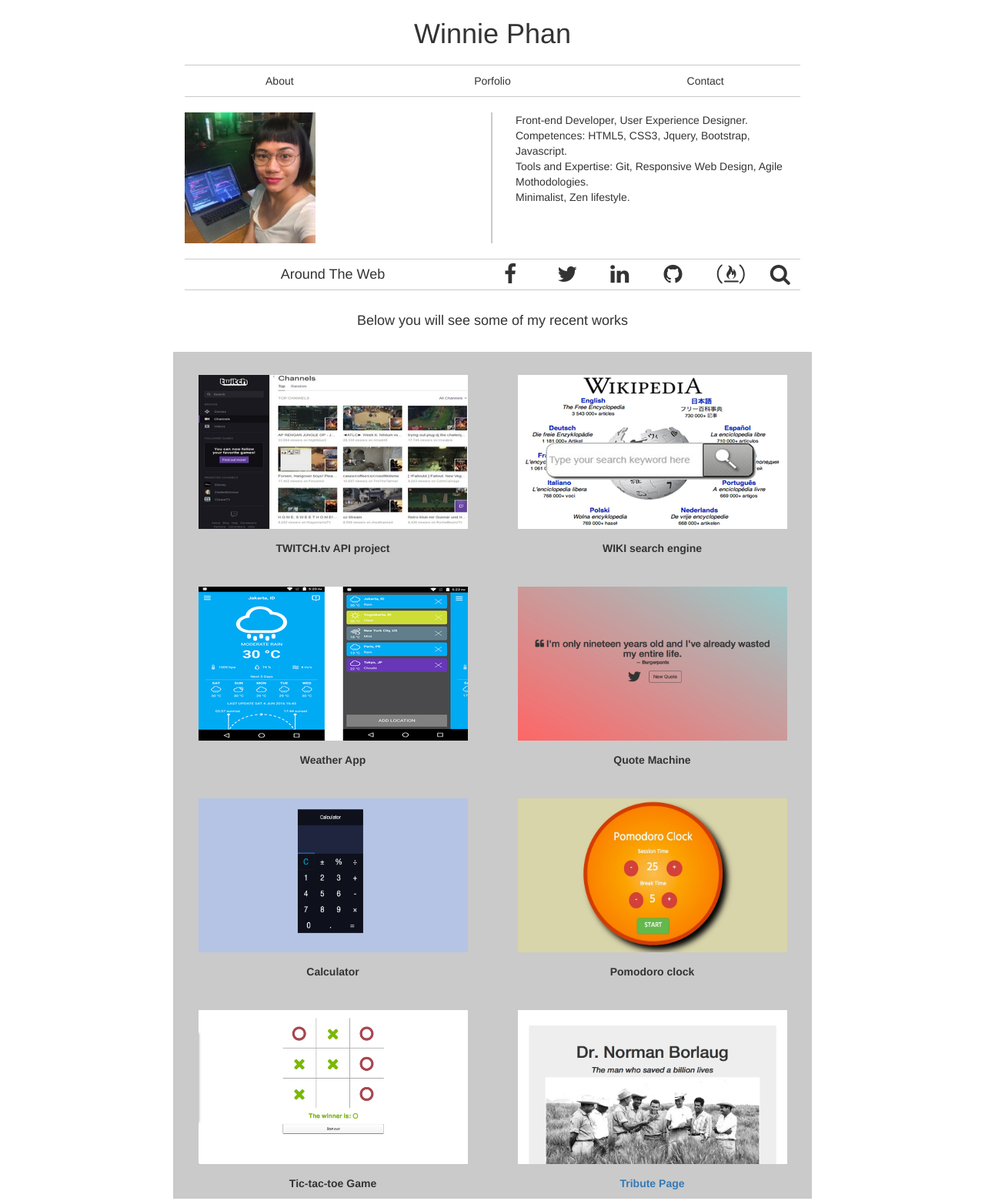
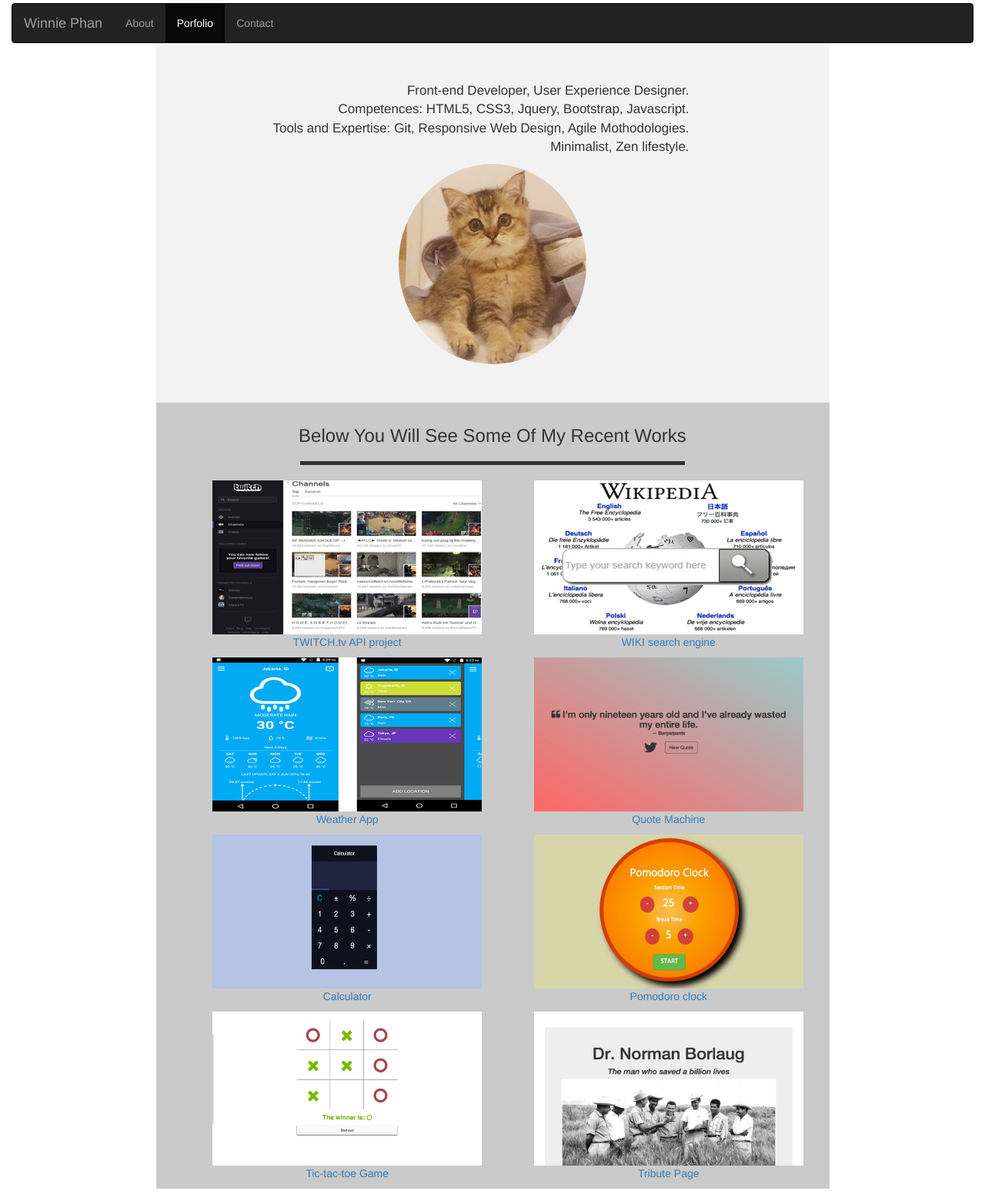
Before and after one commit to winnie1312/freecodecamp-projects, a plain HTML site: page personal-porfolio/winnie-porfolio.html in a window 1280 px wide. Shown: the part 46-1606 px from the top of the page at 77% size. Drawn offline with nearby package versions, Linux system fonts and the light colour scheme.

Commit message:
personal porfolio

```diff
--- a/personal-porfolio/winnie-porfolio.css
+++ b/personal-porfolio/winnie-porfolio.css
@@ -1,130 +1,157 @@
 
 .whole-page {
-
-  width: 100%;
-  height: 1000px;
   margin-top: 50px;
 }
-.nav {
-  border: solid 1px #cacaca;
-  width: 800px;
-  border-left: none;
-  border-right: none;
+
+/** feature area **/
+main header {
+  background-color: #f2f2f2;
+  width: 70%;
   margin: 0 auto;
-  padding-top: 10px;
-  padding-bottom: 10px;
-  margin-top: 20px;
+  text-align: center;
+  margin-top: -20px;
 }
 
-.navbar-item {
-  text-align: center;
+@media (min-width: 1023px) {
+  main header {
+    padding: 50px 30px;
+  }
 }
 
-.nav-link {
-  color: #333;
+#feature-area {
+ display: inline-block;
+ margin-right: 30px;
+}
+#description {
+  font-size: 17px;
+  text-align: right;
+}
+
+main header img {
+  max-width: 30%;
+  max-height: 30%;
+  width: 250px;
+  border-radius: 50%;
+  /* display: inline-block; */
 
 }
-.navbar-item a:hover {
+
+
+
+/*SOCIAL ICONS*/
+.icon-item {
+  margin-left: 15px;
+  margin-right: 15px;
+}
+#social-icons {
+  display: inline-block;
+}
+.icon-item {
+  list-style-type: none;
+  display: inline-block;
+  font-weight: bold;
+}
+.icon-item a:hover {
   opacity: 0.7;
   text-decoration: none;
   color: #333;
 }
 
-/** feature area **/
-.feature-area {
-  width: 800px;
-  margin: 0 auto;
-  margin-top: 20px;
-  margin-bottom: 20px;
-}
 
-.img {
-  border: 2px solid #cacaca;
-  border-top: none;
-  border-bottom: none;
-  border-left: none;
-  margin: 0 auto;
-}
-.picture {
-  max-width: 170px;
-  /* margin: 0 auto; */
-}
-
-#description {
-  padding-left: 15px;
-}
-
-/**SOCIAL ICONS**/
-.social-icons {
-  border: 1px solid #cacaca;
-  border-left: none;
-  border-right: none;
-  width: 800px;
-  margin: 0 auto;
-  /* padding-top: 10px;
-  padding-bottom: 5 px; */
-}
 .media {
   margin: auto 0;
 }
 
 .fa-icon {
   color: #333;
-  padding-top: 5px;
+  margin-top: 10px;
 }
 
 
 
-/*test*/
-/* .social-menu {
-  width: 700px;
+
+
+
+
+#h3 {
+  padding-top: 30px;
+  text-transform: capitalize;
+}
+
+.hr {
+  border-top: solid 5px;
+  text-align: center;
+  max-width: 500px;
+}
+
+/**porfolio**/
+#porfolio {
+  width: 70%;
+  margin: 0 auto;
+  margin-top: -20px;
+  background-color: #cacaca;
+}
+
+#porfolio .grid {
+  list-style-type: none;
+  display: flex;
+  flex-flow: row wrap;
+  display: -webkit-flex;
+  -webkit-flex-flow: row wrap;
+  text-align: center;
   margin: 0 auto;
 }
 
-#menu {
-  width: 400px;
+#porfolio .grid li {
+
   margin: 0 auto;
+  /* margin: 20px; */
 }
-.menu-item {
-  list-style-type: none;
-  display: inline-block;
-  margin-left: 25px;
-  margin-right: 25px;
+
+.po{
+  width: 350px;
+  height: 200px;
+}
+
+/* .row {
+  width: 70%;
 } */
 
+/* .porfolio-item {
+  padding: 0;
+  background-color: blue;
 
-#h4 {
-  margin: 30px;
-}
 
-/**porfolio**/
-.porfolio {
-  width: 800px;
-  margin: 0 auto;
+  max-width: 100%;
+  max-height: 100%;
+  width: 250px;
+} */
 
-}
+/* .porfolio-item:hover {
+  opacity: 0.7;
+}  */
 
-.porfolio-item {
-  /* border: 1px solid #333333; */
-  padding: 0 auto;
-  background-color: #cacaca;
-
-}
-
-.po {
+/* .po {
   width: 350px;
   height: 200px;
   display: block;
   margin: 0 auto;
   margin-top: 30px;
-}
 
-.po-title {
+} */
+
+/* .po-title {
   text-align: center;
   padding-top: 15px;
   font-size: 14px;
   font-weight: 600;
-}
+  color:#333;
+} */
+
+/* .project-link:hover {
+  text-decoration: none;
+
+} */
 
 .footer {
   width: 800px;
@@ -135,3 +162,14 @@
   border-right: none;
   border-bottom: none;
 }
+
+.personal-page-link {
+  text-decoration: none;
+  color: #333;
+  font-weight: bold;
+}
+
+.personal-page-link:hover {
+  opacity: 0.7;
+  text-decoration: none;
+}
--- a/personal-porfolio/winnie-porfolio.html
+++ b/personal-porfolio/winnie-porfolio.html
@@ -9,140 +9,216 @@
     <script src="https://maxcdn.bootstrapcdn.com/bootstrap/3.3.7/js/bootstrap.min.js"></script>
     <!--icon fontawesome link here-->
     <link rel="stylesheet" href="https://maxcdn.bootstrapcdn.com/font-awesome/4.7.0/css/font-awesome.min.css">
-    <!--fonts link here-->
+    <!--media queries link here-->
+    <meta name="viewport" content="width=device-width, initial-scale=1">
   </head>
 
   <body>
     <div class="container-fluid whole-page">
-      <h1 class="text-center title">Winnie Phan</h1>
+
       <!--NAV BAR-->
-      <div class="nav">
-        <div class="row">
-          <div class="col-md-4 navbar-item">
-            <a class="nav-link" href="#">About</a>
+      <nav class="navbar navbar-inverse">
+        <div class="container-fluid">
+          <div class="navbar-header">
+            <button type="button" class="navbar-toggle" data-toggle="collapse" data-target="#nav-items">
+              <span class="icon-bar"></span>
+              <span class="icon-bar"></span>
+              <span class="icon-bar"></span>
+            </button>
+            <a class="navbar-brand" href="#">Winnie Phan</a>
           </div>
-          <div class="col-md-4 navbar-item">
-            <a class="nav-link" href="#">Porfolio</a>
-          </div>
-          <div class="col-md-4 navbar-item">
-            <a class="nav-link" href="#">Contact</a>
+          <div class="collapse navbar-collapse" id="nav-items">
+            <ul class="nav navbar-nav">
+              <li><a href="#feature-area">About</a></li>
+              <li class="active"><a href="#porfolio">Porfolio</a></li>
+              <li><a href="#">Contact</a></li>
+            </ul>
           </div>
         </div>
-      </div>
+      </nav>
+
+      <main>
         <!--FEATURE AREA-->
-      <div class="feature-area ">
-        <div class="row">
-            <div class="col-md-6 img">
-              <img class="picture" src="./image-github.jpeg" alt="Winnie Phan">
-            </div>
-            <div class="col-md-6 bio">
+        <header>
+          <div id="feature-area">
             <p id="description">
               Front-end Developer, User Experience Designer.
-                </br> Competences: HTML5, CSS3, Jquery, Bootstrap, Javascript.
-                </br> Tools and Expertise: Git, Responsive Web Design, Agile Mothodologies.
+            </br>Competences: HTML5, CSS3, Jquery, Bootstrap, Javascript.
+            </br>Tools and Expertise: Git, Responsive Web Design, Agile Mothodologies.
             </br> Minimalist, Zen lifestyle.
             </p>
           </div>
-        </div>
-      </div>
-      <div class="social-icons">
-        <div class="row">
-          <div class="col-md-6">
-            <h4 class="text-center" id="media">Around The Web</h4>
-          </div>
-          <div class="col-md-1">
-              <a href="#" alt="WinniePhan facebook"><i class="fa fa-facebook fa-icon fa-2x"></i></a>
-          </div>
-          <div class="col-md-1">
-            <a href="#" alt="WinniePhan Twitter"><i class="fa fa-twitter fa-icon fa-2x"></i></a>
-          </div>
-          <div class="col-md-1">
-              <a href="#" alt="WinniePhan Linkedin"><i class="fa fa-Linkedin fa-icon fa-2x"></i></a>
-          </div>
-          <div class="col-md-1">
-            <a href="#" alt="WinniePhan Github"><i class="fa fa-github fa-icon fa-2x"></i></a>
-          </div>
-          <div class="col-md-1">
-              <a href="#" alt="WinniePhan freecodecamp"><i class="fa fa-free-code-camp fa-icon fa-2x "></i></a>
-          </div>
-          <div class="col-md-1">
-              <i class="fa fa-search fa-icon fa-2x"></i>
-          </div>
-        </div>
-      </div>
+          <img src="./avatar.png" alt="Winnie Phan">
+        </header>
 
-      <!-- <div class="social-menu">
-        <ul id="menu">
-          <li class="menu-item twitter">
-            <a href="#" target="_blank" class="fa fa-twitter fa-2x"></a>
+
+      </main>
+
+
+
+
+
+        <!-- <div class="col-md-6" id="social-icons">
+          <ul>
+            <li class="icon-item">
+              <a href="https://twitter.com/nhuphan0404" alt="WinniePhan Twitter" target="_blank">
+                <i class="fa fa-twitter fa-icon fa-2x"></i>
+              </a>
             </li>
-          <li class="menu-item github">
-            <a href="#" target="_blank" class="fa fa-github fa-2x"></a>
+            <li class="icon-item">
+              <a href="#" alt="WinniePhan Linkedin" target="_blank">
+                <i class="fa fa-Linkedin fa-icon fa-2x"></i>
+              </a>
             </li>
-          <li class="menu-item linkedin">
-            <a href="#" target="_blank" class="fa fa-linkedin fa-2x"></a>
+            <li class="icon-item">
+              <a href="https://github.com/winnie1312" alt="WinniePhan Github" target="_blank">
+                <i class="fa fa-github fa-icon fa-2x"></i>
+              </a>
             </li>
-          <li class="menu-item search">
-            <a href="#" target="_blank" class="fa fa-search fa-2x"></a>
+            <li class="icon-item">
+              <a href="https://www.freecodecamp.org/winnie1312" alt="WinniePhan freecodecamp" target="_blank">
+                <i class="fa fa-free-code-camp fa-icon fa-2x "></i>
+              </a>
             </li>
           </ul>
-
         </div> -->
 
-      <h4 id="h4" class="text-center">Below you will see some of my recent works</h4>
+
+
 
       <!--PORFOLIO-->
-      <div class="porfolio">
+      <!-- <div id="porfolio">
+          <h3 id="h3" class="text-center">Below you will see some of my recent works</h3>
+          <hr class="hr">
         <div class="row">
           <div class="col-md-6 porfolio-item">
+            <a href="#" target="_blank" class="project-link">
               <img class="po" src="./witch.jpg" alt="TWITCH.tv-API-project">
               <p class="po-title">TWITCH.tv API project</p>
+            </a>
           </div>
           <div class="col-md-6 porfolio-item">
+            <a href="#" target="_blank" class="project-link">
               <img class="po"  src="./wiki.jpg" alt="wiki-search-engine">
               <p class="po-title">WIKI search engine</p>
+            </a>
           </div>
         </div>
         <div class="row">
           <div class="col-md-6 porfolio-item">
+            <a href="#" target="_blank" class="project-link">
               <img class="po" src="./weatherapp.png" alt="weather-app">
               <p class="po-title">Weather App</p>
+            </a>
           </div>
           <div class="col-md-6 porfolio-item">
+            <a href="#" target="_blank" class="project-link">
               <img class="po" src="./quote-machine.png" alt="quote machine">
               <p class="po-title">Quote Machine</p>
+            </a>
           </div>
         </div>
 
         <div class="row">
           <div class="col-md-6 porfolio-item">
+            <a href="#" target="_blank" class="project-link">
               <img class="po" src="./calculator.png" alt="Calculator">
               <p class="po-title">Calculator</p>
+            </a>
           </div>
           <div class="col-md-6 porfolio-item">
+            <a href="#" target="_blank" class="project-link">
               <img class="po" src="./pomodoro-clock.jpg" alt="pomodoro clock">
               <p class="po-title">Pomodoro clock</p>
+            </a>
           </div>
         </div>
 
         <div class="row">
           <div class="col-md-6 porfolio-item">
+              <a href="#" target="_blank" class="project-link">
                 <img class="po" src="./tic_tac_toe.jpg" alt="Tic-tac-toe Game">
                 <p class="po-title">Tic-tac-toe Game</p>
+              </a>
           </div>
           <div class="col-md-6 porfolio-item">
-            <a href="https://codepen.io/winniephan/full/boWBWN/" target="_blank">
+            <a href="https://codepen.io/winniephan/full/boWBWN/" target="_blank" class="project-link">
               <img class="po" src="./tribute-page.png" alt="Tribute Page">
               <p class="po-title">Tribute Page</p>
             </a>
           </div>
         </div>
+      </div> -->
+
+
+      <!--FLEX BOX TEST-->
+      <div id="porfolio">
+          <h3 id="h3" class="text-center">Below you will see some of my recent works</h3>
+          <hr class="hr">
+          <ul class="grid">
+            <li>
+              <a href="#" target="_blank" class="project-link">
+                  <img class="po" src="./witch.jpg" alt="TWITCH.tv-API-project">
+                  <p class="po-title">TWITCH.tv API project</p>
+                </a>
+            </li>
+            <li>
+
+            <a href="#" target="_blank" class="project-link">
+                <img class="po"  src="./wiki.jpg" alt="wiki-search-engine">
+                <p class="po-title">WIKI search engine</p>
+              </a>
+            </li>
+            <li>
+                <a href="#" target="_blank" class="project-link">
+                    <img class="po" src="./weatherapp.png" alt="weather-app">
+                    <p class="po-title">Weather App</p>
+                  </a>
+            </li>
+            <li>
+                <a href="#" target="_blank" class="project-link">
+                    <img class="po" src="./quote-machine.png" alt="quote machine">
+                    <p class="po-title">Quote Machine</p>
+                  </a>
+            </li>
+            <li>
+                <a href="#" target="_blank" class="project-link">
+                    <img class="po" src="./calculator.png" alt="Calculator">
+                    <p class="po-title">Calculator</p>
+                  </a>
+            </li>
+            <li>
+                <a href="#" target="_blank" class="project-link">
+                    <img class="po" src="./pomodoro-clock.jpg" alt="pomodoro clock">
+                    <p class="po-title">Pomodoro clock</p>
+                  </a>
+            </li>
+            <li>
+                <a href="#" target="_blank" class="project-link">
+                    <img class="po" src="./tic_tac_toe.jpg" alt="Tic-tac-toe Game">
+                    <p class="po-title">Tic-tac-toe Game</p>
+                  </a>
+            </li>
+            <li>
+                <a href="https://codepen.io/winniephan/full/boWBWN/" target="_blank" class="project-link">
+                  <img class="po" src="./tribute-page.png" alt="Tribute Page">
+                  <p class="po-title">Tribute Page</p>
+                </a>
+            </li>
+          </ul>
       </div>
+
 
       <!--footer-->
       <div class="footer">
         <p class="text-center">ZenCode <i class="fa fa-copyright"></i> 2018. All Rights Reserved</p>
-        <p class="text-center">Coded by <a href="https://winnie1312.github.io/">Winnie Phan</a> with <i class="fa fa-coffee"></i> and <i class="fa fa-music"></i></p>
+        <p class="text-center">Coded by
+          <a href="https://winnie1312.github.io/" target="_blank" class="personal-page-link">
+            Winnie Phan
+          </a>
+            with <i class="fa fa-coffee"></i>
+            and <i class="fa fa-music"></i>
+        </p>
       </div>
     </div>
   </body>
```
Also changed, not shown: personal-porfolio/avatar.png (added), personal-porfolio/image-github.jpeg (deleted). Lines whose indentation alone changed are shown as unchanged.
